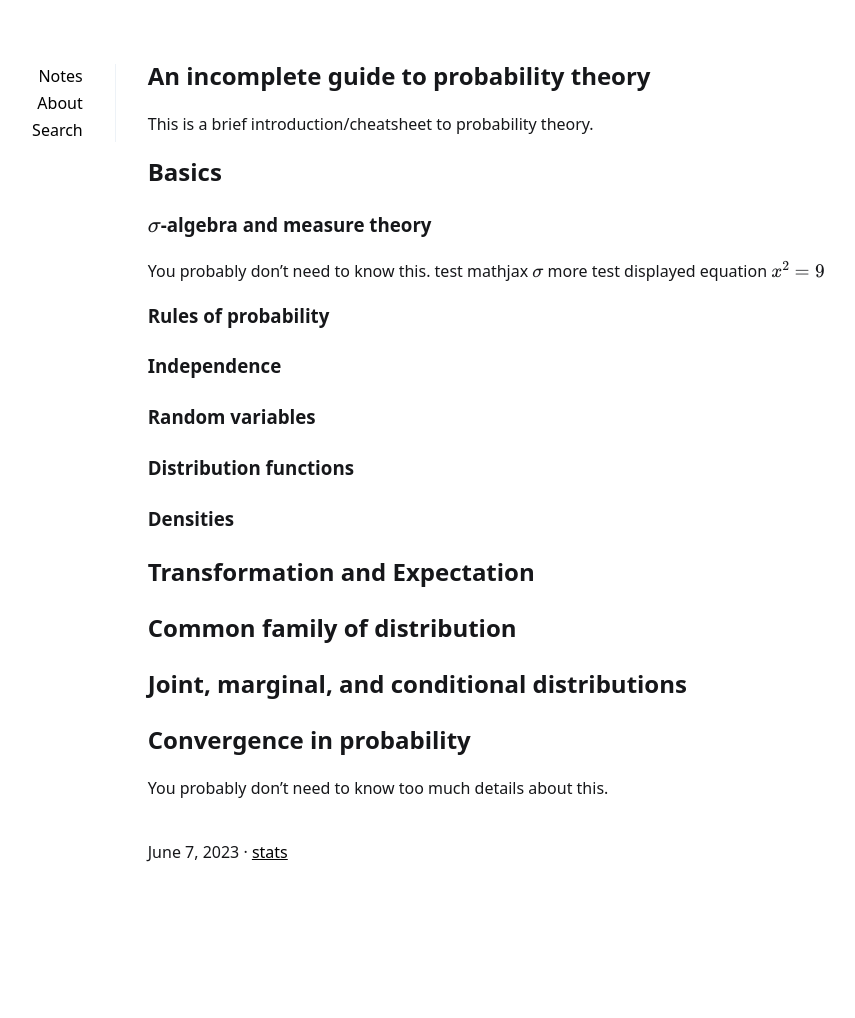
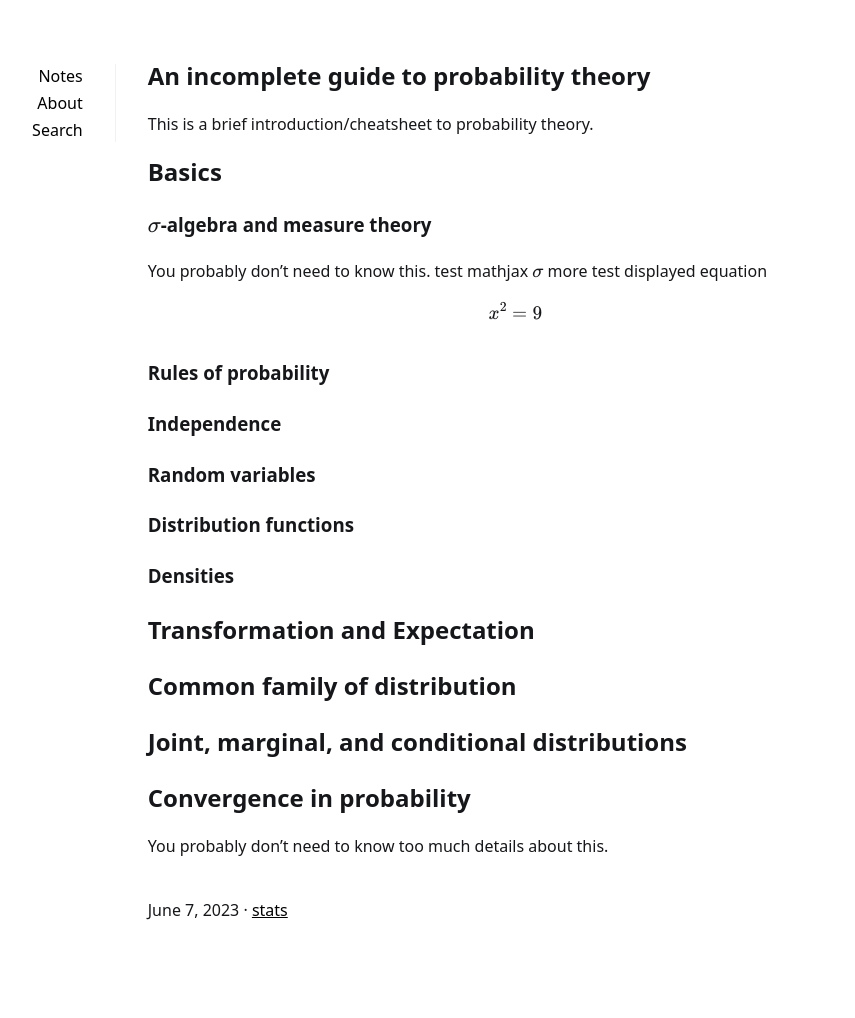
Before and after one commit to acneyouth1996/notes, a Jekyll site: the page built from _posts/2023-06-07-prob-theory.md, in a window 1280 px wide. Shown: the whole page, without its empty margins (205-1060 px from the left). Built offline with Jekyll 4.4.1, drawn with Linux system fonts in a browser that asks for light colours; before the commit the page ends 960 px from its top, so only the background shows below that.

```diff
--- a/_includes/head.html
+++ b/_includes/head.html
@@ -10,7 +10,7 @@
     });
   </script>
   <script type="text/javascript" id="MathJax-script" async
-  src="https://cdn.jsdelivr.net/npm/mathjax@3/es5/tex-mml-chtml.js">
+  src="https://cdn.jsdelivr.net/npm/mathjax@3/es5/tex-chtml.js">
 </script>
 
   {% seo title=false %}
--- a/_posts/2023-06-07-prob-theory.md
+++ b/_posts/2023-06-07-prob-theory.md
@@ -19,7 +19,7 @@ This is a brief introduction/cheatsheet to probability theory.
 You probably don't need to know this.
 test mathjax $$\sigma$$
 more test displayed equation
-$$\begin{equation}
+\$$\begin{equation}
 x^2=9
 \end{equation}$$
 ### Rules of probability
```
Also changed, not shown: 17 other files.
